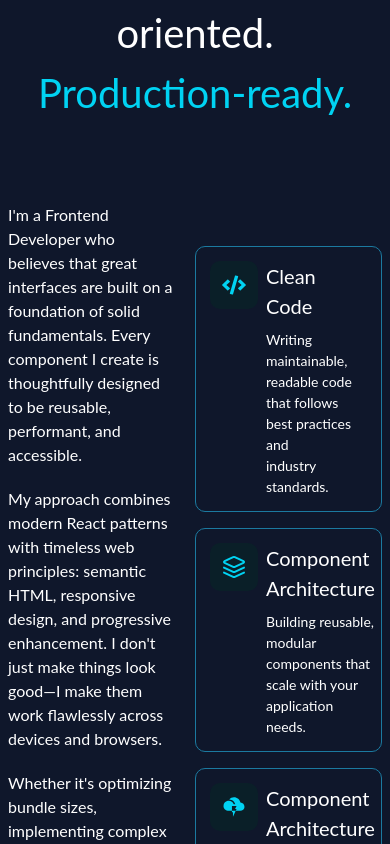
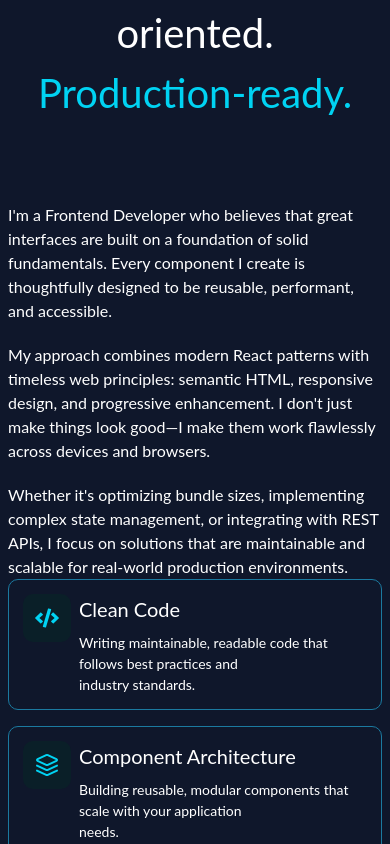
Before and after one commit to Mehedi43g/Portfolio-2026, a React (Vite) app: page / in a window 390 px wide. Shown: the part 1220-2064 px from the top of the page. Built offline with nearby package versions, Linux system fonts and the light colour scheme.

Commit message:
responsive skills

```diff
--- a/src/Commponents/About.jsx
+++ b/src/Commponents/About.jsx
@@ -17,8 +17,8 @@ const About = () => {
             <h4 className='text-[40px] font-lato'>Disciplined. Detail-oriented. <span className='text-[#00D3F3]'>Production-ready.</span></h4>
           </div>
         </div>
-        <div className="pt-20 flex gap-5 items-center">
-          <div className="w-6/12 flex flex-col gap-5 font-lato text-[16px]">
+        <div className="pt-20 md:flex gap-5 items-center">
+          <div className=" md:w-6/12 flex flex-col gap-5 font-lato text-[16px]">
             <p>I'm a Frontend Developer who believes that great interfaces are built on a foundation of solid fundamentals.
               Every component I create is thoughtfully designed to be reusable, performant, and accessible.</p>
             <p>My approach combines modern React patterns with timeless web principles: semantic HTML, responsive design,
@@ -26,7 +26,7 @@ const About = () => {
             <p>Whether it's optimizing bundle sizes, implementing complex state management, or integrating with REST APIs,
               I focus on solutions that are maintainable and scalable for real-world production environments.</p>
           </div>
-          <div className="w-6/12 flex flex-col gap-4">
+          <div className="md:w-6/12 flex flex-col gap-4">
             <div className="flex border  rounded-[10px] border-[#1b7aa0] hover:border-[#0fb1f1]">
               <div className="flex gap-2 p-3.5">
               <div className=''>
```
